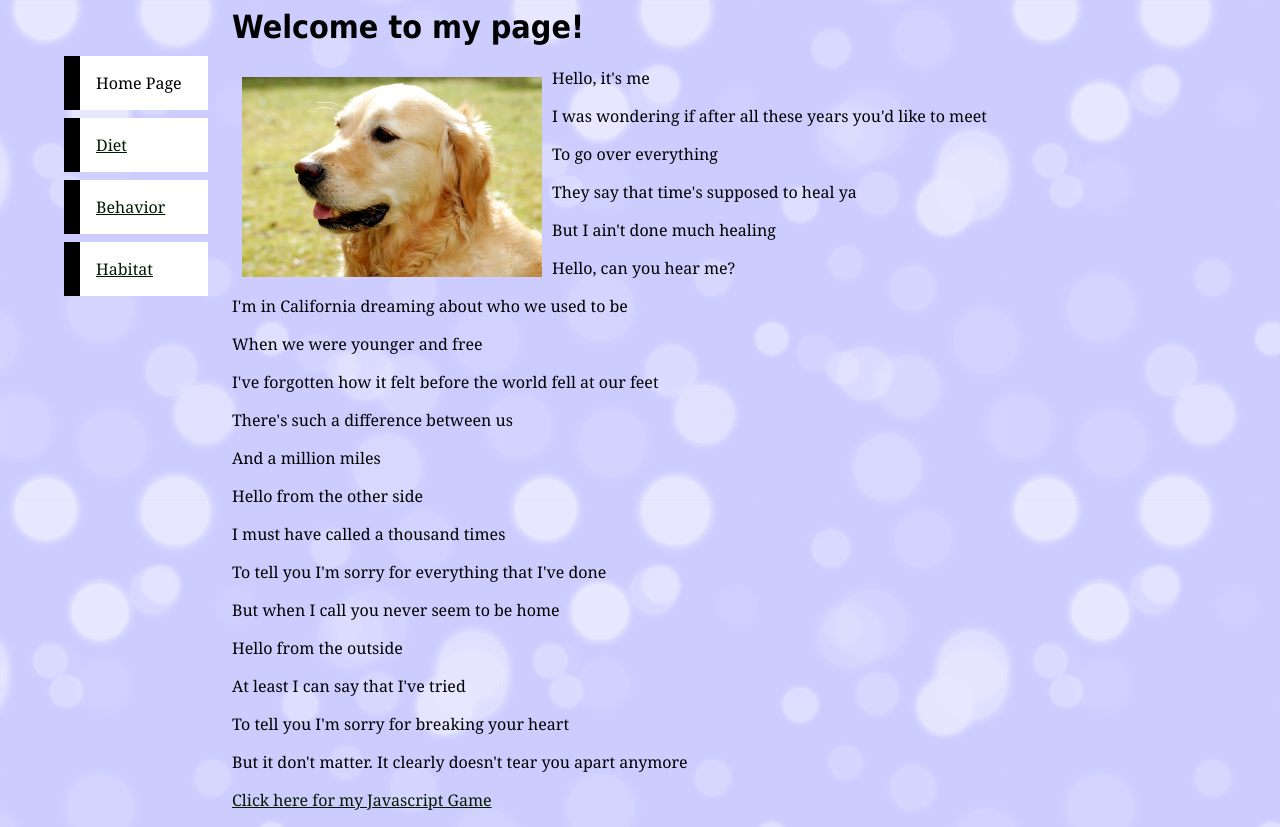
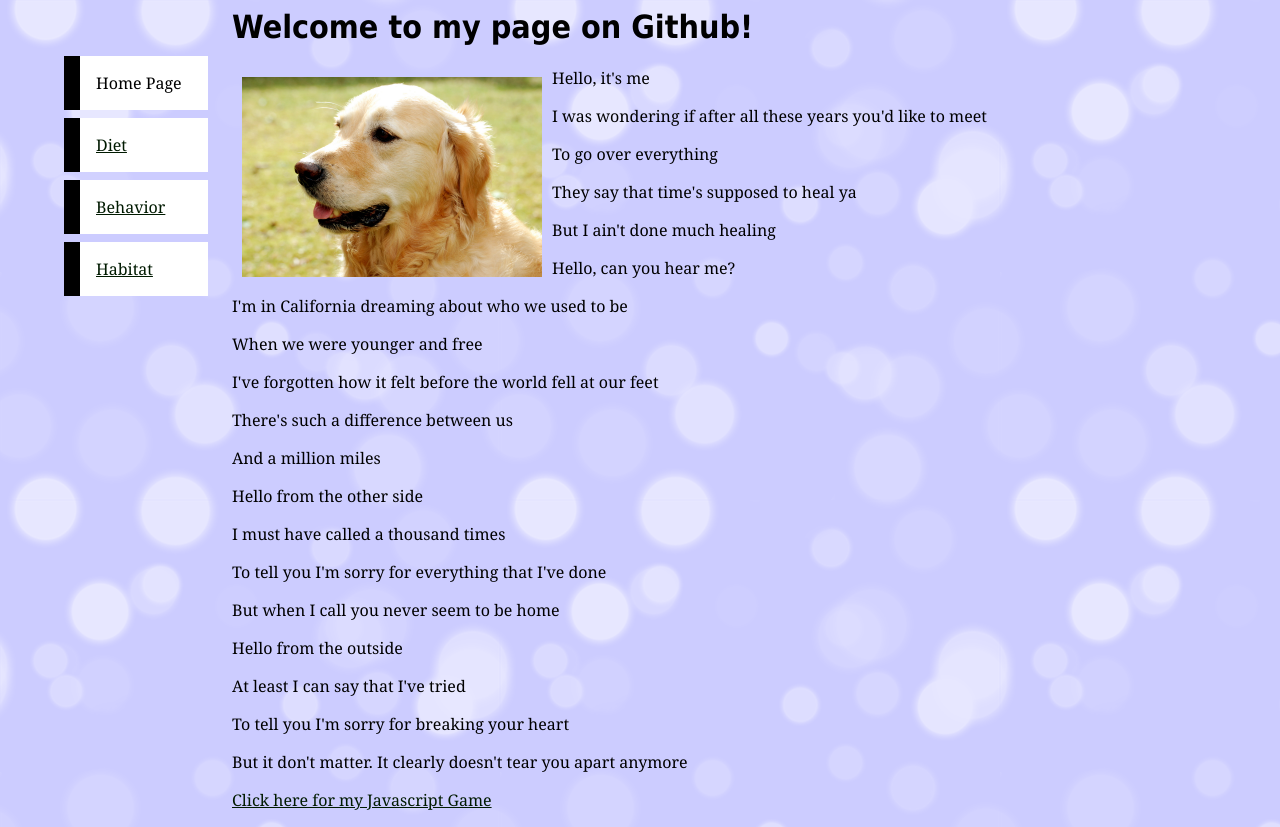
Before and after one commit to gbae/gbae.github.io, a plain HTML site: page index.html in a window 1280 px wide. Drawn offline with Linux system fonts and the light colour scheme.

Commit message:
Update index.html

```diff
--- a/index.html
+++ b/index.html
@@ -10,7 +10,7 @@
 
 </head>
 
-	<h1>Welcome to my page!</h1>
+	<h1>Welcome to my page on Github!</h1>
 
 <body bgcolor ="00e673">
 	<ul class = "navbar">
```
